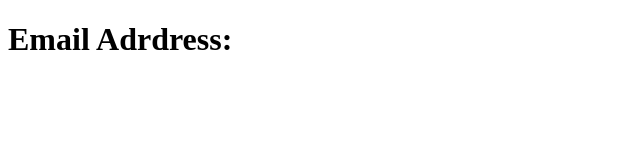
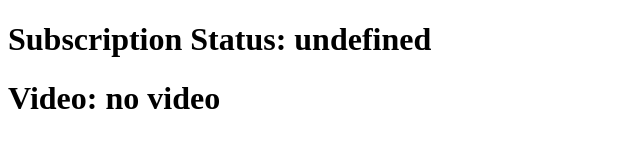
Before and after one commit to CyberLynx1021/Java__Crash, a plain HTML site: page index.html in a window 1280 px wide. Shown: the whole page, without its empty margins (0-640 px from the left). Drawn offline with Linux system fonts and the light colour scheme; no server answers.

Commit message:
Promises finish

```diff
--- a/app.js
+++ b/app.js
@@ -1,19 +1,37 @@
-// console.log(fetch("https://jsonplaceholder.typicode.com/users/1"))
-const emailRef = document.querySelector(".email");
+const statusRef = document.querySelector('.status')
+const videoRef = document.querySelector('.video')
 
-// 1 Then second
-// fetch("https://jsonplaceholder.typicode.com/users/1")
-//     .then((response) =>{
-//     return response.json()
-//     }).then(data =>{
-//         console.log(data)
-//         emailRef.innerHTML = data.email
-//     })
-
-// 2. Async/Await
-async function main(){
-const response = await fetch("https://jsonplaceholder.typicode.com/users/1")
-console.log(response.json())
+function getSubscriptionStatus() {
+    return new Promise((resolve, reject) => {
+        setTimeout(() => {
+        resolve("undefined")
+        }, 2000);
+    })
 }
 
-main();
+ function getVideo(subscriptionStatus){
+    return new Promise((resolve, reject) =>{
+        if (subscriptionStatus === "VIP"){
+            resolve("show video")
+    }
+    else if(subscriptionStatus === "FREE")
+    resolve("show trailer")
+
+    else (subscriptionStatus)
+    reject("no video")
+})
+ }
+
+ async function main(){
+ const status = await getSubscriptionStatus();
+ statusRef.innerHTML = status;
+ try{
+    console.log(await getVideo(status))
+}
+catch(e){
+    console.log (e)
+    videoRef.innerHTML = e;
+}
+ }
+
+ main();
--- a/index.html
+++ b/index.html
@@ -8,6 +8,8 @@
     <script src="app.js" defer></script>
 </head>
 <body>
-    <h1>Email Adrdress: <span class="email"></span></h1>
+    <h1>Subscription Status: <span class="status"></span></h1>
+    <h1> Video: <span class="video"></span></h1>
+
 </body>
 </html>
```
